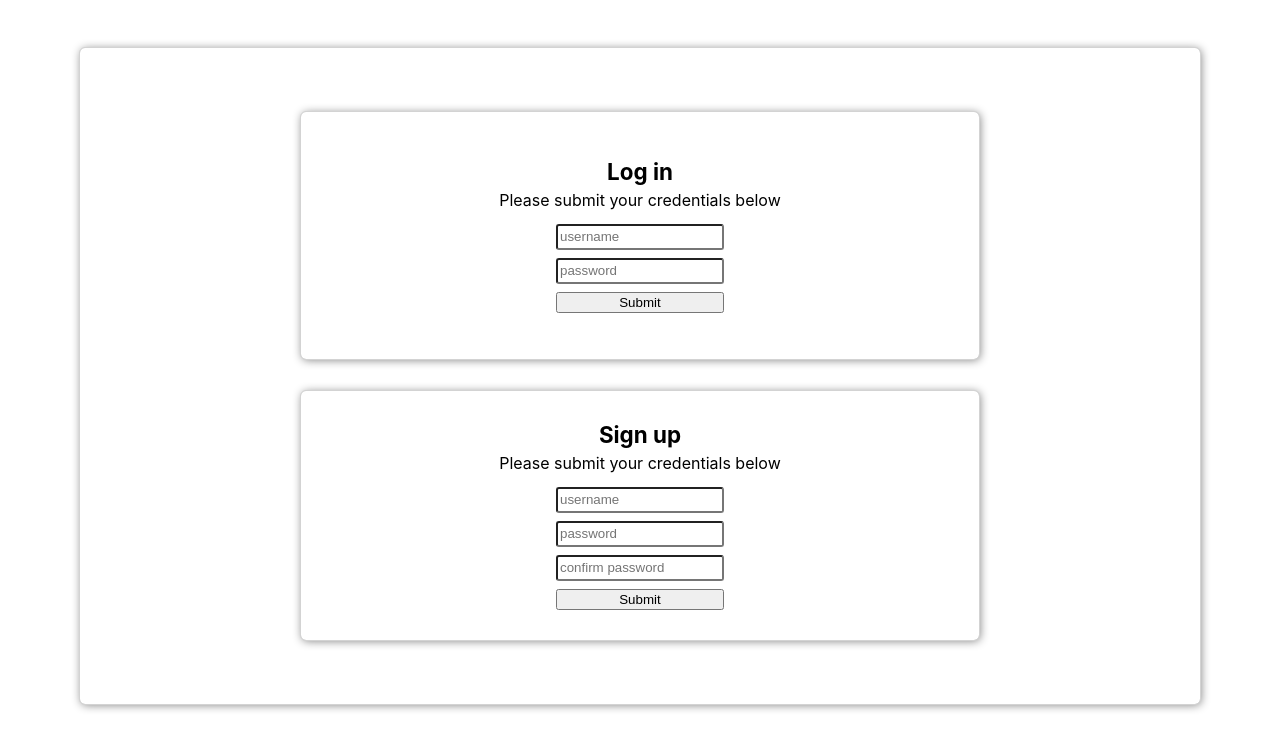
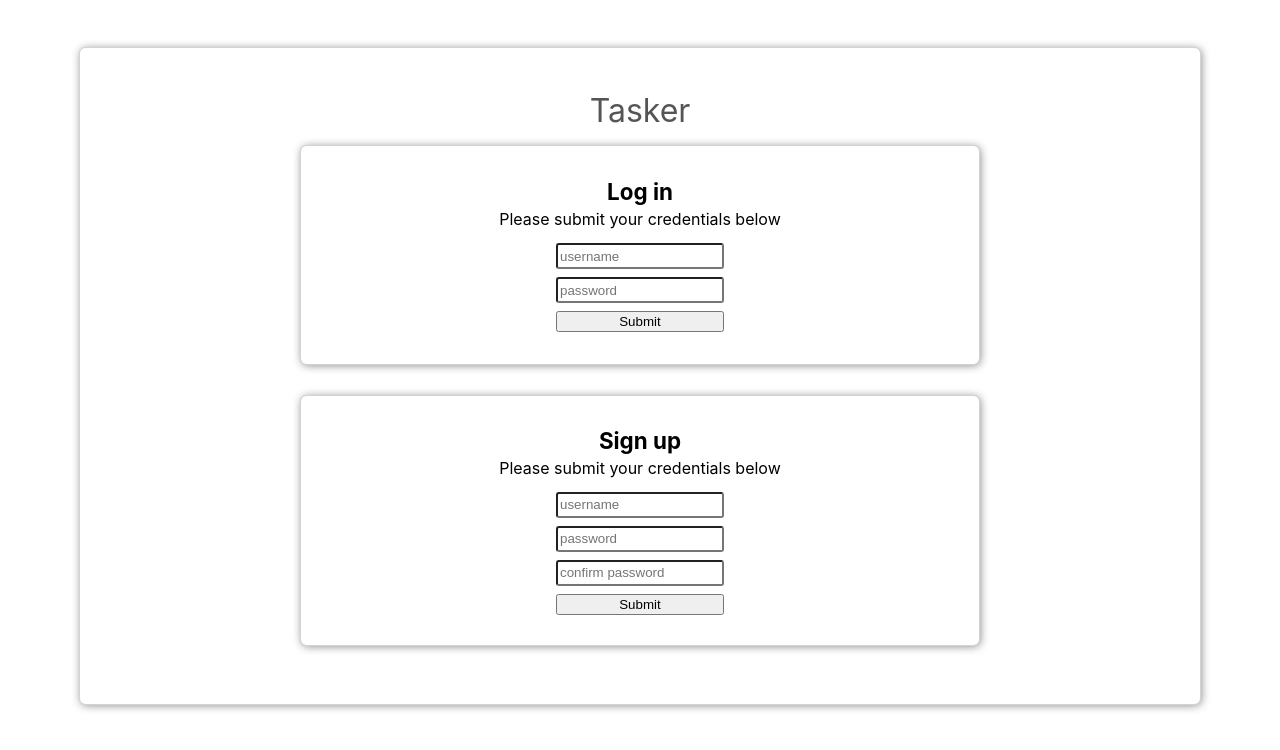
Before and after one commit to nickBarak/tasker-ui, a React (Create React App) app: page /login in a window 1280 px wide. Shown: the top 750 px of the page. Built offline with nearby package versions, Linux system fonts and the light colour scheme; no server answers.

Commit message:
login title

```diff
--- a/src/components/LoginManager.tsx
+++ b/src/components/LoginManager.tsx
@@ -5,6 +5,7 @@ import Login from './Login'
 function LoginManager() {
   return (
     <div className="LoginManager">
+        <div className="title">Tasker</div>
         <Login type={LOG_IN} />
         <Login type={SIGN_UP} />
 
@@ -22,6 +23,11 @@ function LoginManager() {
                 height: 70vh;
                 margin: 3rem 5rem;
             }
+
+            .LoginManager .title {
+              font-size: 2rem;
+              color: #555;
+            }
         `}</style>
 
     </div>
```
